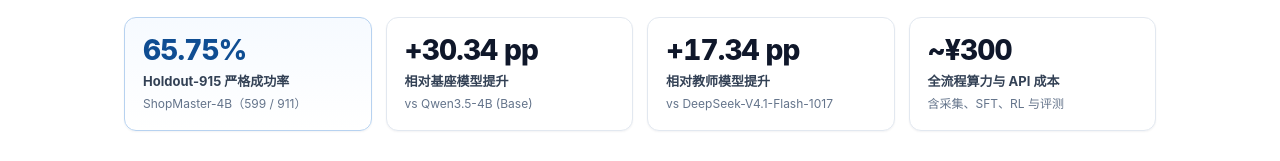
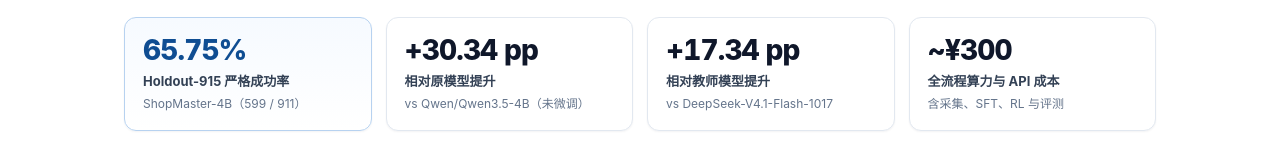
Before and after one commit to HOWILLMAKEIT/ShopMaster-4B, a plain HTML site: page index.html in a window 1280 px wide. Shown: the part 562-723 px from the top of the page. Drawn offline with Linux system fonts and the light colour scheme.

Commit message:
docs(pages): avoid confusing Qwen/Qwen3.5-4B (instruct) with Qwen3.5-4B-Base

```diff
--- a/index.html
+++ b/index.html
@@ -1352,8 +1352,8 @@
         </div>
         <div class="kpi-card">
           <div class="kpi-val">+30.34 pp</div>
-          <div class="kpi-label">相对基座模型提升</div>
-          <div class="kpi-sub">vs Qwen3.5-4B (Base)</div>
+          <div class="kpi-label">相对原模型提升</div>
+          <div class="kpi-sub">vs Qwen/Qwen3.5-4B（未微调）</div>
         </div>
         <div class="kpi-card">
           <div class="kpi-val">+17.34 pp</div>
```
